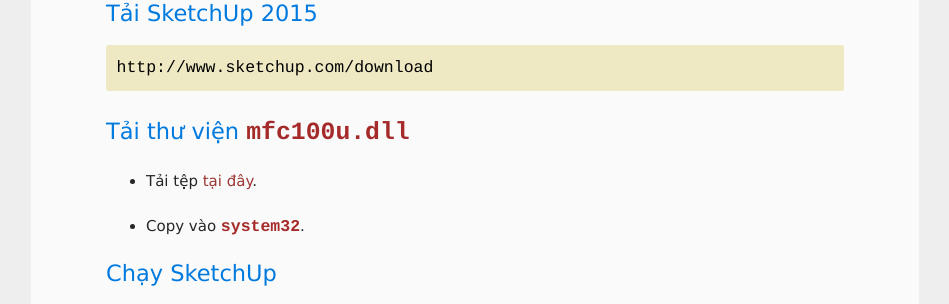
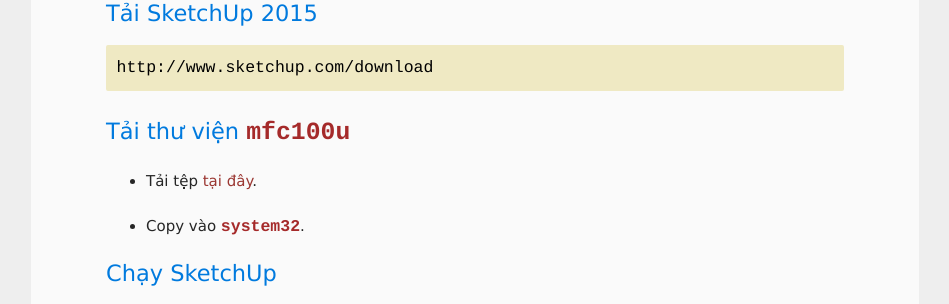
Before and after one commit to hochanh/rblog, a Jekyll site: the page built from _posts/2014-12-29-sketchup-2015-tren-ubuntu-14-04.md, in a window 1280 px wide. Shown: the part 366-670 px from the top of the page, without its empty margins (165-1114 px from the left). Built offline with Jekyll 4.4.1, drawn with Linux system fonts in a browser that asks for light colours.

Commit message:
new post

```diff
--- a/_posts/2014-12-29-sketchup-2015-tren-ubuntu-14-04.md
+++ b/_posts/2014-12-29-sketchup-2015-tren-ubuntu-14-04.md
@@ -17,7 +17,7 @@
 http://www.sketchup.com/download
 ~~~
 
-## Tải thư viện `mfc100u.dll`
+## Tải thư viện `mfc100u`
 
 - Tải tệp [tại đây](../files/mfc100u.dll).
 
```
